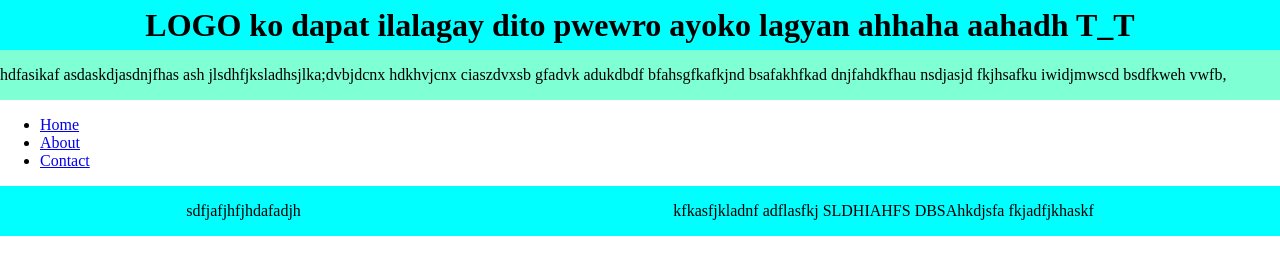
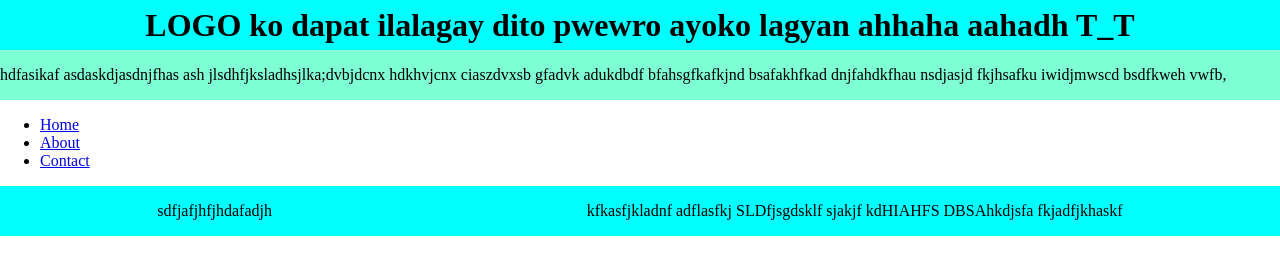
Before and after one commit to amk8962/224685962-WebDevFInalExam, a plain HTML site: page index.html in a window 1280 px wide. Drawn offline with Linux system fonts and the light colour scheme.

Commit message:
Finals Exam part1

```diff
--- a/index.html
+++ b/index.html
@@ -47,7 +47,7 @@
         </ul>
     </nav>
     <footer> sdfjafjhfjhdafadjh
-        <p>kfkasfjkladnf adflasfkj SLDHIAHFS DBSAhkdjsfa fkjadfjkhaskf</p>
+        <p>kfkasfjkladnf adflasfkj SLDfjsgdsklf sjakjf kdHIAHFS DBSAhkdjsfa fkjadfjkhaskf</p>
     </footer>
 </body>
 </html>
```
